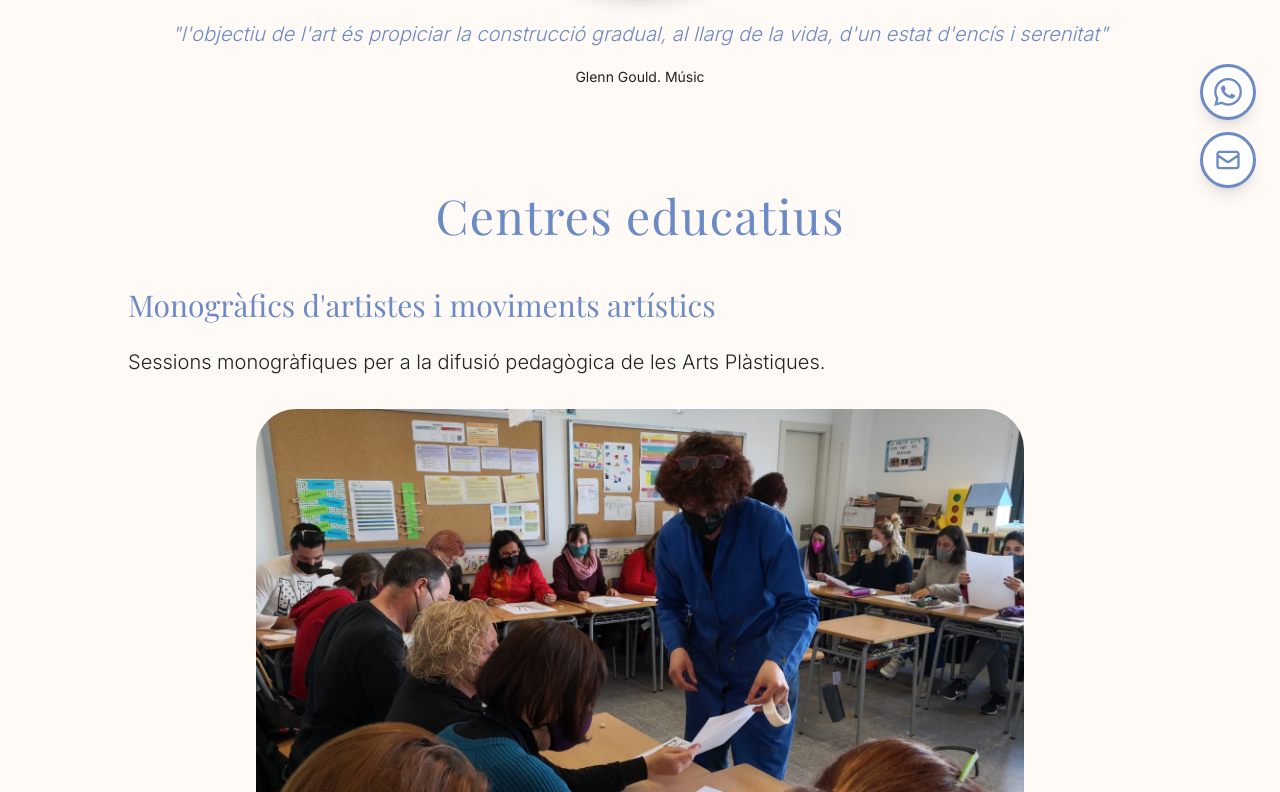
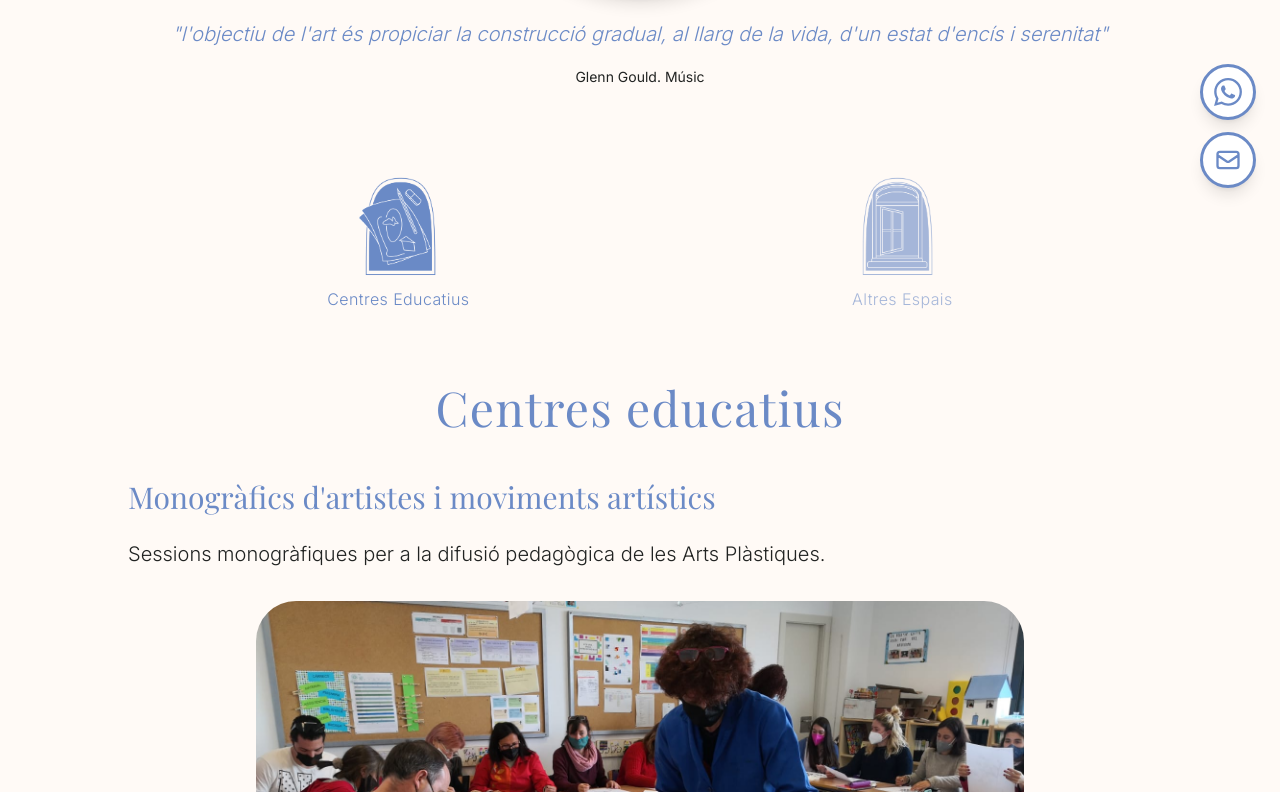
Before and after one commit to m-s-torne/taller-dels-sentits, a Next.js app: page /serveis-externs in a window 1280 px wide. Shown: the part 588-1380 px from the top of the page. Built offline with nearby package versions, Linux system fonts and the light colour scheme; no server answers.

Commit message:
feat: add new external services toggle functionality

```diff
--- a/app/(home)/components/ContentSection/StepsNavigation.tsx
+++ b/app/(home)/components/ContentSection/StepsNavigation.tsx
@@ -10,7 +10,7 @@ const StepsNavigation = ({ steps, selectedStep, handleStepChange }: StepsNavigat
     return (
         <div className="flex-1/4 flex flex-col items-center lg:items-start w-full lg:w-auto max-w-full overflow-hidden lg:overflow-visible">
             {/* Layout horizontal en mobile, vertical en desktop */}
-            <div className="relative flex lg:flex-col flex-row justify-around lg:justify-between lg:h-full w-full lg:w-auto lg:min-h-[500px] pb-12 lg:pb-0 px-2 lg:px-0 overflow-hidden lg:overflow-visible">
+            <div className="relative flex lg:flex-col flex-row justify-around lg:justify-between lg:h-full w-full lg:w-auto lg:min-h-125 pb-12 lg:pb-0 px-2 lg:px-0 overflow-hidden lg:overflow-visible">
                 {/* Línea vertical en desktop */}
                 <div className="hidden lg:block absolute w-2 bg-white" style={{
                     left: '6px',
--- /dev/null
+++ b/app/(serveis)/serveis-externs/components/SectionTabs.tsx
@@ -0,0 +1,50 @@
+"use client"
+
+interface Tab {
+    key: string;
+    label: string;
+    icon: string;
+}
+
+interface SectionTabsProps {
+    tabs: Tab[];
+    selectedTab: string;
+    onTabChange: (key: string) => void;
+}
+
+export const SectionTabs = ({ tabs, selectedTab, onTabChange }: SectionTabsProps) => {
+    return (
+        <div className="flex flex-row justify-around w-full py-8 px-2">
+            {tabs.map((tab) => {
+                const isActive = selectedTab === tab.key;
+                return (
+                    <button
+                        key={tab.key}
+                        onClick={() => onTabChange(tab.key)}
+                        className="flex flex-col items-center gap-2 cursor-pointer"
+                    >
+                        {/* Icon container */}
+                        <div className={`relative w-16 sm:w-20 md:w-24 h-16 sm:h-20 md:h-24 flex items-center justify-center transition-opacity duration-200 ${
+                            isActive ? 'opacity-100' : 'opacity-60'
+                        } hover:opacity-100`}>
+                            <div className="absolute inset-0 flex items-center justify-center scale-[2.5] sm:scale-[2.3]">
+                                <img
+                                    src={tab.icon}
+                                    alt={tab.label}
+                                    className="w-full h-full object-contain"
+                                />
+                            </div>
+                        </div>
+
+                        {/* Label */}
+                        <span className={`font-[family-name:var(--font-playfair)] text-shakespeare text-sm sm:text-base font-light tracking-wide transition-opacity duration-200 ${
+                            isActive ? 'opacity-100' : 'opacity-60'
+                        }`}>
+                            {tab.label}
+                        </span>
+                    </button>
+                );
+            })}
+        </div>
+    );
+};
--- /dev/null
+++ b/app/(serveis)/serveis-externs/components/index.ts
@@ -0,0 +1 @@
+export { SectionTabs } from './SectionTabs';
--- a/app/(serveis)/serveis-externs/page.tsx
+++ b/app/(serveis)/serveis-externs/page.tsx
@@ -1,4 +1,6 @@
 "use client"
+import { useState } from 'react';
+import { AnimatePresence, motion } from 'motion/react';
 import { servicesData } from '@/app/_lib/servicesData';
 // TODO: Substituir per la imatge definitiva de Serveis Externs
 import headerImg from './assets/images/taller_dels_sentits_serveis_externs.jpg';
@@ -10,9 +12,22 @@ import { FadeInView } from '@/app/_components/FadeInView';
 import { ImageCarousel } from '../components';
 import { carouselImages } from './lib/carouselImages';
 import ButtonComponent from '@/app/_components/ui/ButtonComponent';
+import { SectionTabs } from './components';
+import CentresIcon from '@/app/_assets/iconos/ARTE/DIBUJO.svg';
+import AltresEspaisIcon from '@/app/_assets/iconos/ESPACIO/VENTANA.svg';
 
 export default function ServeisExterns() {
     const service = servicesData.find(s => s.id === 'serveis-externs')!;
+
+    const [selectedTab, setSelectedTab] = useState<'centres' | 'altres'>('centres');
+
+    const sectionTabs = [
+        { key: 'centres', label: 'Centres Educatius', icon: CentresIcon.src },
+        { key: 'altres',  label: 'Altres Espais',     icon: AltresEspaisIcon.src },
+    ];
+
+    const tabIndexMap: Record<string, number> = { centres: 0, altres: 1 };
+    const activeSection = service.sections?.[tabIndexMap[selectedTab]];
 
     return (
         <main className={`${service.bgColor} py-10 px-4 sm:px-6 md:px-10 mt-18 min-h-screen`}>
@@ -23,15 +38,29 @@ export default function ServeisExterns() {
 
                 {service.quote && <StaticQuote quote={service.quote} />}
 
-                {service.sections?.map((section) => (
-                    <FadeInView key={section.title} as="section" className="py-10 space-y-6">
-                        <SectionHeading headingLevel="h2" title={section.title} className="text-center mb-4" />
+                <SectionTabs
+                    tabs={sectionTabs}
+                    selectedTab={selectedTab}
+                    onTabChange={(key) => setSelectedTab(key as 'centres' | 'altres')}
+                />
 
-                        {section.paragraphs.length > 0 && (
-                            <ParagraphList paragraphs={section.paragraphs} boldIndex={0} />
+                <AnimatePresence mode="wait">
+                    {activeSection && (
+                        <motion.div
+                            key={selectedTab}
+                            initial={{ opacity: 0, y: 16 }}
+                            animate={{ opacity: 1, y: 0 }}
+                            exit={{ opacity: 0, y: -16 }}
+                            transition={{ duration: 0.35, ease: 'easeInOut' }}
+                        >
+                            <FadeInView as="section" className="py-10 space-y-6">
+                                <SectionHeading headingLevel="h2" title={activeSection.title} className="text-center mb-4" />
+
+                                {activeSection.paragraphs.length > 0 && (
+                                    <ParagraphList paragraphs={activeSection.paragraphs} boldIndex={0} />
                                 )}
 
-                        {section.subsections?.map((sub, i) => (
+                                {activeSection.subsections?.map((sub, i) => (
                                     <div key={sub.title} className="space-y-8 pt-6">
                                         <SectionHeading headingLevel="h3" title={sub.title} subtitle={sub.subtitle} />
 
@@ -39,9 +68,9 @@ export default function ServeisExterns() {
                                             <ParagraphList paragraphs={sub.paragraphs} boldIndex={0} />
                                         )}
 
-                                { i === 0 && <ImageCarousel images={carouselImages} /> }
+                                        {selectedTab === 'centres' && i === 0 && <ImageCarousel images={carouselImages} />}
 
-                                { i === 0 && (
+                                        {selectedTab === 'centres' && i === 0 && (
                                             <div className="flex justify-center pb-8">
                                                 <ButtonComponent
                                                     text="Descarregar PDF"
@@ -57,11 +86,13 @@ export default function ServeisExterns() {
                                     </div>
                                 ))}
 
-                        {section.subheading && (
-                            <SubheadingWithList title={section.subheading} list={section.list} />
+                                {activeSection.subheading && (
+                                    <SubheadingWithList title={activeSection.subheading} list={activeSection.list} />
                                 )}
                             </FadeInView>
-                ))}
+                        </motion.div>
+                    )}
+                </AnimatePresence>
             </div>
         </main>
     );
```
Lines whose indentation alone changed are shown as unchanged.
